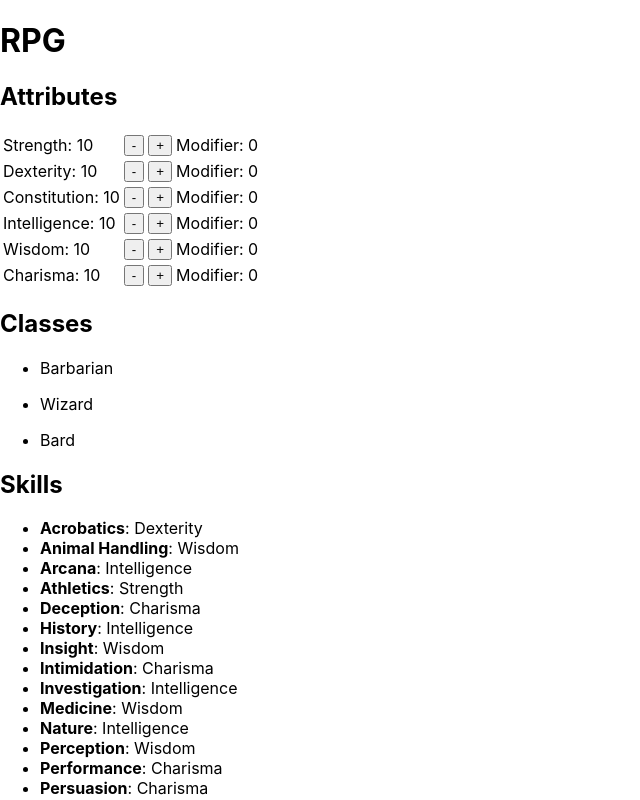
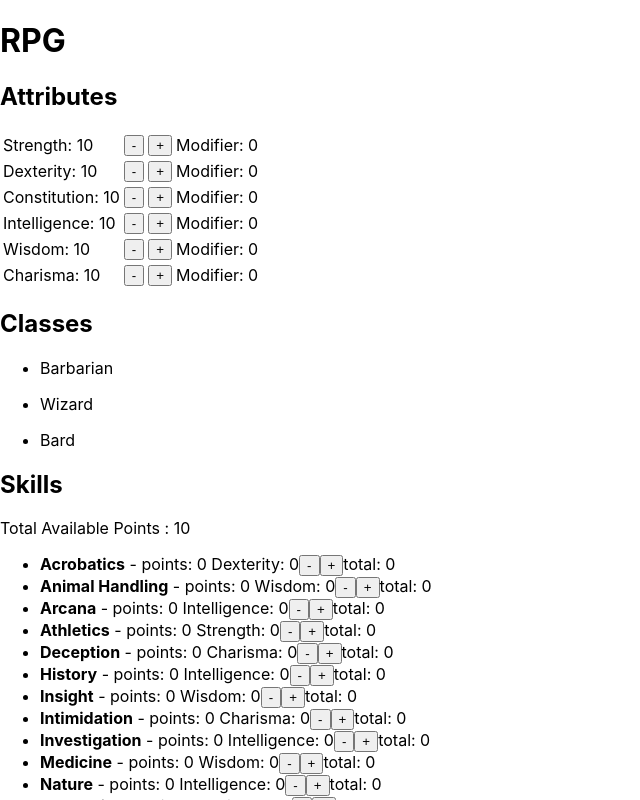
Before and after one commit to tsudot/recruiting-webapp-character, a React (Create React App) app: page / in a window 1280 px wide. Shown: the top 800 px of the page, without its empty margins (0-640 px from the left). Built offline with nearby package versions, Linux system fonts and the light colour scheme.

Commit message:
Add skill points

```diff
--- a/src/App.tsx
+++ b/src/App.tsx
@@ -5,16 +5,24 @@ import { ATTRIBUTE_LIST, CLASS_LIST, SKILL_LIST } from "./consts";
 function App() {
   const ATTRIBUTE_STATE = {};
   const ATTRIBUTE_MODIFITER_STATE = {};
+  const SKILL_POINTS = {};
 
   ATTRIBUTE_LIST.forEach((item, index) => {
     ATTRIBUTE_STATE[item] = 10;
     ATTRIBUTE_MODIFITER_STATE[item] = 0;
   });
 
+  SKILL_LIST.forEach((item, index) => {
+    SKILL_POINTS[item["name"]] = 0;
+  });
+  SKILL_POINTS["totalPoints"] = 0;
+
   const [attributes, setAttributes] = useState(ATTRIBUTE_STATE);
   const [attributeModifiers, setAttributeModifiers] = useState(
     ATTRIBUTE_MODIFITER_STATE
   );
+
+  const [skillPoints, setSkillPoints] = useState(SKILL_POINTS);
 
   // Class details visibility state
   const [visibleClass, setVisibleClass] = useState(null);
@@ -61,6 +69,29 @@ function App() {
     return ATTRIBUTE_LIST.every((attribute) => {
       return attributes[attribute] >= CLASS_LIST[className][attribute];
     });
+  };
+
+  const addSkill = (skill: string) => {
+    if (skillPoints["totalPoints"] + 1 > totalAvailablePoints()) {
+      return;
+    }
+    setSkillPoints((skillPoints) => ({
+      ...skillPoints,
+      [skill]: skillPoints[skill] + 1,
+      ["totalPoints"]: skillPoints["totalPoints"] + 1,
+    }));
+  };
+
+  const removeSkill = (skill: string) => {
+    setSkillPoints((skillPoints) => ({
+      ...skillPoints,
+      [skill]: Math.max(skillPoints[skill] - 1, 0),
+      ["totalPoints"]: Math.max(skillPoints["totalPoints"] - 1, 0),
+    }));
+  };
+
+  const totalAvailablePoints = (): number => {
+    return 10 + 4 * attributeModifiers["Intelligence"];
   };
 
   return (
@@ -133,10 +164,25 @@ function App() {
         {/* Skills */}
         <div>
           <h2>Skills</h2>
+          <p>
+            {" "}
+            Total Available Points : {totalAvailablePoints()}{" "}
+            {skillPoints["totalPoints"] + 1 > totalAvailablePoints() &&
+              "All points used up!"}
+          </p>
           <ul>
             {SKILL_LIST.map((skill, index) => (
               <li key={index}>
-                <strong>{skill.name}</strong>: {skill.attributeModifier}
+                <strong>{skill.name}</strong> - points:{" "}
+                {skillPoints[skill.name]} {skill.attributeModifier}:{" "}
+                {attributeModifiers[skill.attributeModifier]}
+                <button onClick={() => removeSkill(skill.name)}>-</button>
+                <button onClick={() => addSkill(skill.name)}>+</button>
+                total:{" "}
+                {skillPoints[skill.name] > 0
+                  ? skillPoints[skill.name] +
+                    attributeModifiers[skill.attributeModifier]
+                  : 0}
               </li>
             ))}
           </ul>
```
